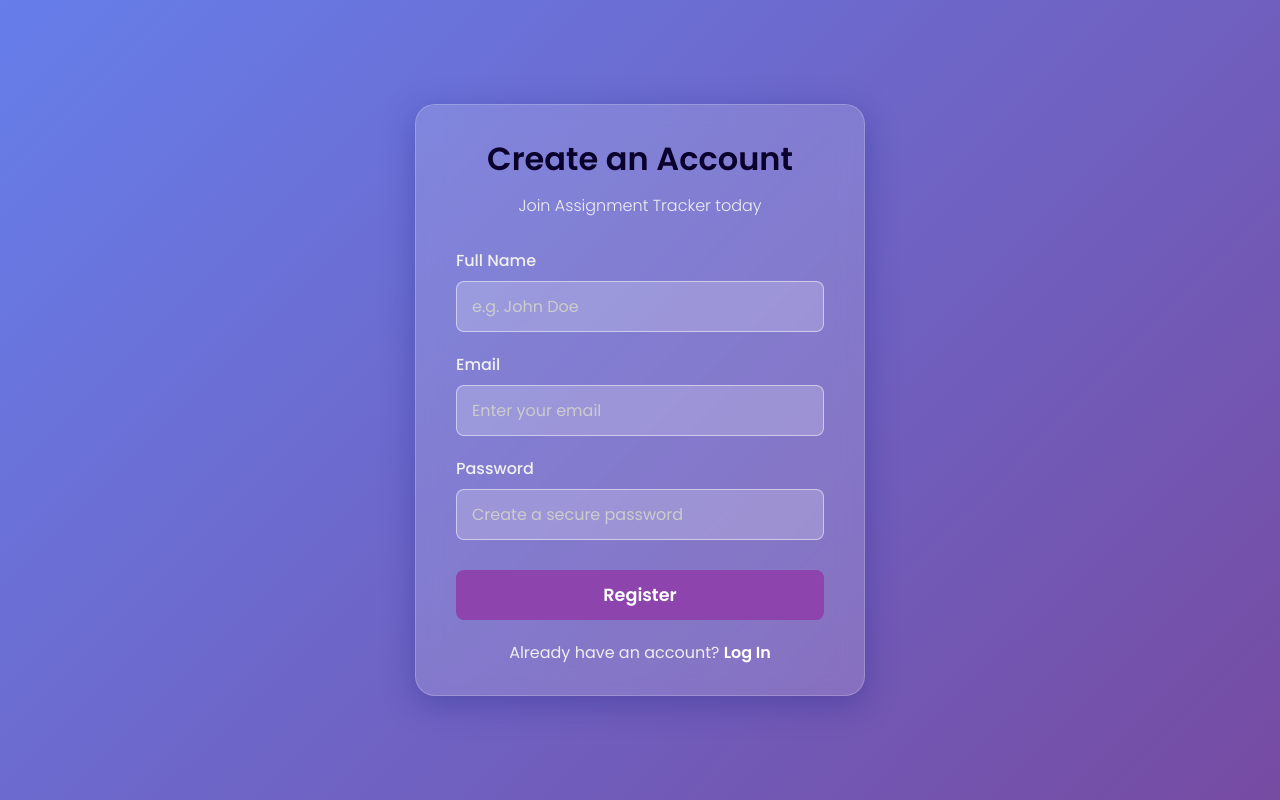
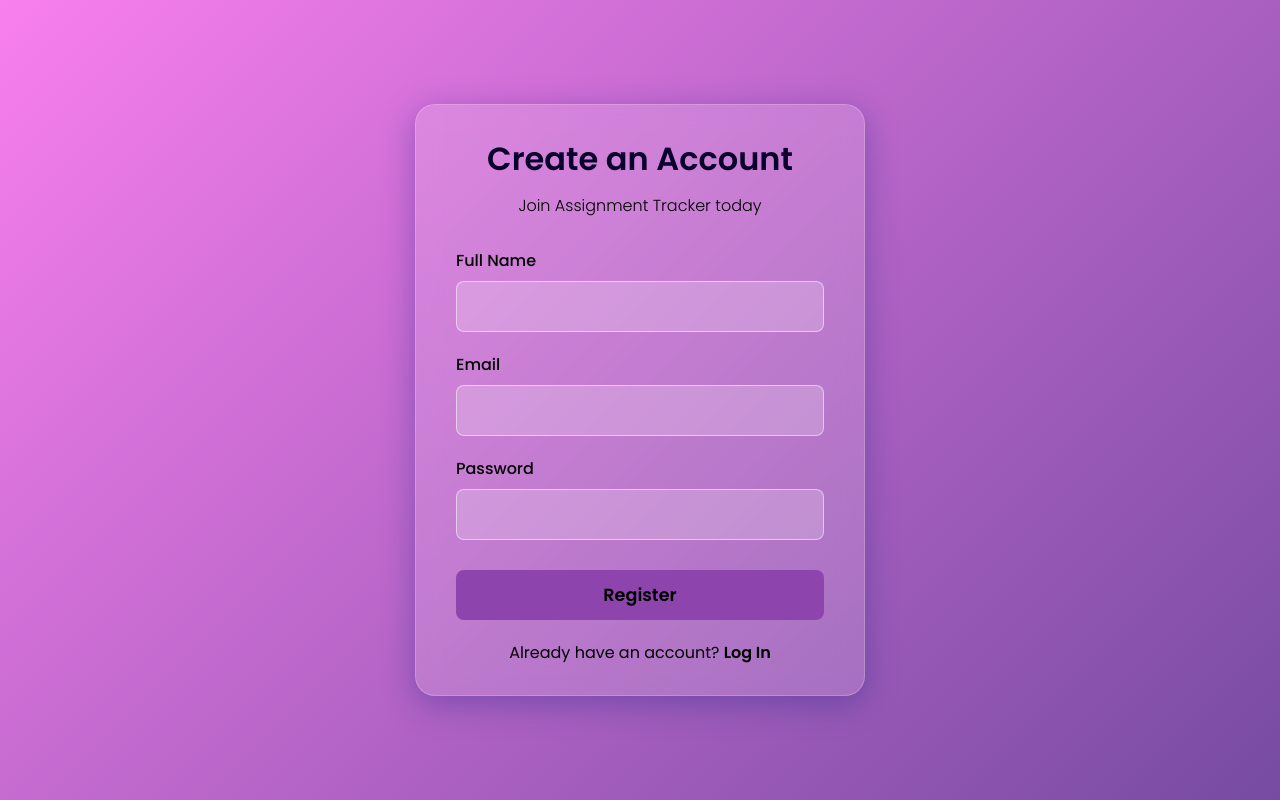
Before and after one commit to MansiYadav05/assignment-tracker, a Flask app: page /register in a window 1280 px wide. Run offline with Flask 3, Linux system fonts and the light colour scheme.

Commit message:
Style.css updated

```diff
--- a/static/css/style.css
+++ b/static/css/style.css
@@ -8,7 +8,7 @@
 }
 
 .gradient-bg {
-    background: linear-gradient(135deg, #667eea, #764ba2);
+    background: linear-gradient(135deg, #f87fee, #764ba2);
     min-height: 100vh;
     color: #333;
 }
@@ -28,7 +28,7 @@
     border: 1px solid rgba(255, 255, 255, 0.2);
     box-shadow: 0 8px 32px 0 rgba(31, 38, 135, 0.37);
     padding: 30px 40px;
-    color: white;
+    color: rgb(0, 0, 0);
 }
 
 .form-card {
@@ -48,7 +48,7 @@
     font-size: 1rem;
     font-weight: 300;
     margin-bottom: 30px;
-    color: #eee;
+    color: #000000;
 }
 
 .input-group {
@@ -60,7 +60,7 @@
     display: block;
     margin-bottom: 8px;
     font-weight: 500;
-    color: #f0f0f0;
+    color: #000000;
 }
 
 .input-group input,
@@ -70,19 +70,19 @@
     border-radius: 8px;
     border: 1px solid rgba(255, 255, 255, 0.5);
     background: rgba(255, 255, 255, 0.2);
-    color: white;
+    color: rgb(0, 0, 0);
     font-size: 1rem;
     outline: none;
     transition: border-color 0.3s;
 }
 
 .input-group input::placeholder {
-    color: #ccc;
+    color: #000000;
 }
 
 .input-group input:focus,
 .input-group select:focus {
-    border-color: #fff;
+    border-color: #000000;
 }
 
 /* Style the dropdown arrow */
@@ -102,7 +102,7 @@
     border: none;
     border-radius: 8px;
     background-color: #8e44ad;
-    color: white;
+    color: rgb(0, 0, 0);
     font-size: 1.1rem;
     font-weight: 600;
     cursor: pointer;
@@ -111,7 +111,7 @@
 }
 
 .primary-btn:hover {
-    background-color: #9b59b6;
+    background-color: #cf88eb;
 }
 
 .back-link {
@@ -133,11 +133,11 @@
 }
 
 .switch-form p {
-    color: #eee;
+    color: #000000;
 }
 
 .switch-form a {
-    color: #fff;
+    color: #000000;
     font-weight: 600;
     text-decoration: none;
 }
@@ -146,7 +146,6 @@
     text-decoration: underline;
 }
 
-/* Dashboard Styles */
 .top-bar {
     position: fixed;
     top: 0;
@@ -157,7 +156,7 @@
     align-items: center;
     padding: 20px 50px;
     background: rgba(0, 0, 0, 0.1);
-    color: white;
+    color: rgb(0, 0, 0);
     z-index: 1000;
 }
 
@@ -190,9 +189,7 @@
     width: 100%;
     max-width: 1200px;
     margin: 0 auto;
-    /* Center the container */
     padding: 120px 40px 40px 40px;
-    /* Adjusted padding for fixed top-bar */
     min-height: 100vh;
 }
 
--- a/templates/register.html
+++ b/templates/register.html
@@ -16,17 +16,17 @@
         <form method="POST" action="/register">
             <div class="input-group">
                 <label>Full Name</label>
-                <input type="text" name="name" placeholder="e.g. John Doe" required>
+                <input type="text" name="name" required>
             </div>
 
             <div class="input-group">
                 <label>Email</label>
-                <input type="email" name="email" placeholder="Enter your email" required>
+                <input type="email" name="email" required>
             </div>
 
             <div class="input-group">
                 <label>Password</label>
-                <input type="password" name="password" placeholder="Create a secure password" required>
+                <input type="password" name="password" required>
             </div>
 
             <button type="submit" class="primary-btn">Register</button>
```
